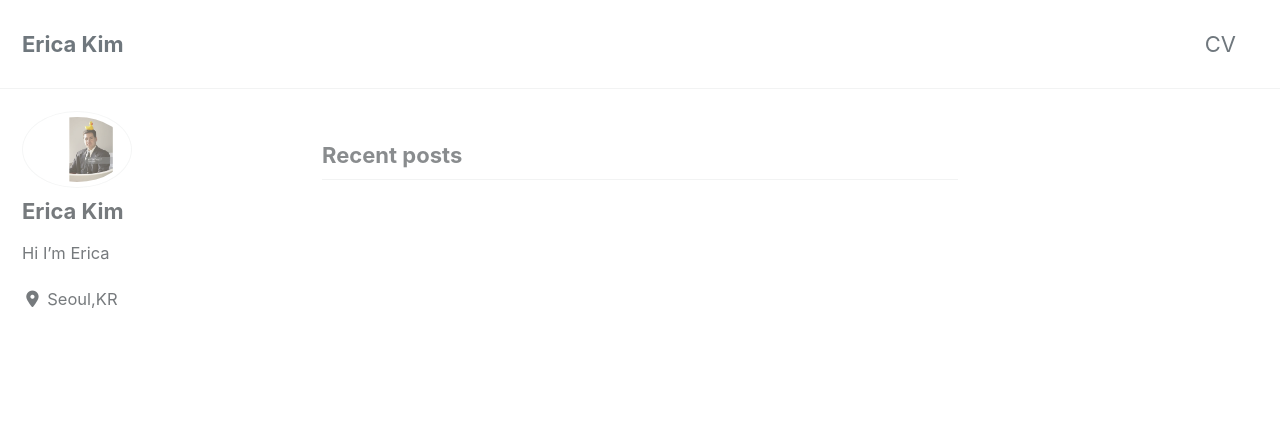
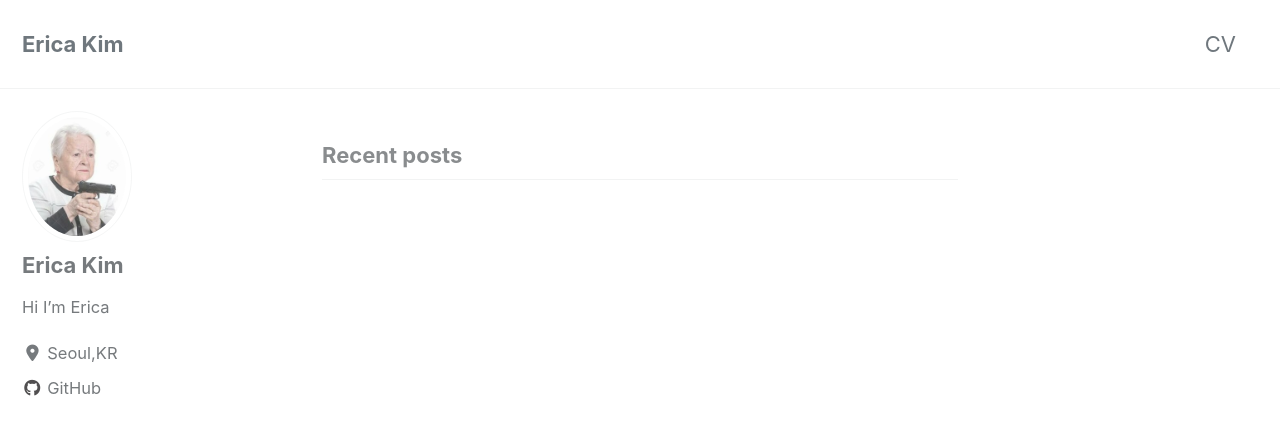
Before and after one commit to kimerica00/kimerica00.github.io, a Jekyll site: the page built from index.html, in a window 1280 px wide and 900 px high. Shown: the top 435 px of the window. Built offline with Jekyll 4.4.1, drawn with Linux system fonts in a browser that asks for light colours; cached includes are drawn as plain includes; nearby versions of some CDN libraries; the list of posts is cut into pages by our own code.

Commit message:
new github

```diff
--- a/_config.yml
+++ b/_config.yml
@@ -108,10 +108,11 @@ analytics:
 # Site Author
 author:
   name             : "Erica Kim"
-  avatar           : "/images/stock.png" # path of avatar image, e.g. "/assets/images/bio-photo.jpg"
+  avatar           : "/images/profile.jpg" # path of avatar image, e.g. "/assets/images/bio-photo.jpg"
   bio              : "Hi I'm Erica"
   location         : "Seoul,KR"
   email            :
+  github           : "kimerica00"
   links:
     - label: "Email"
       icon: "fas fa-fw fa-envelope-square"
```
Also changed, not shown: images/profile.jpg (added).
